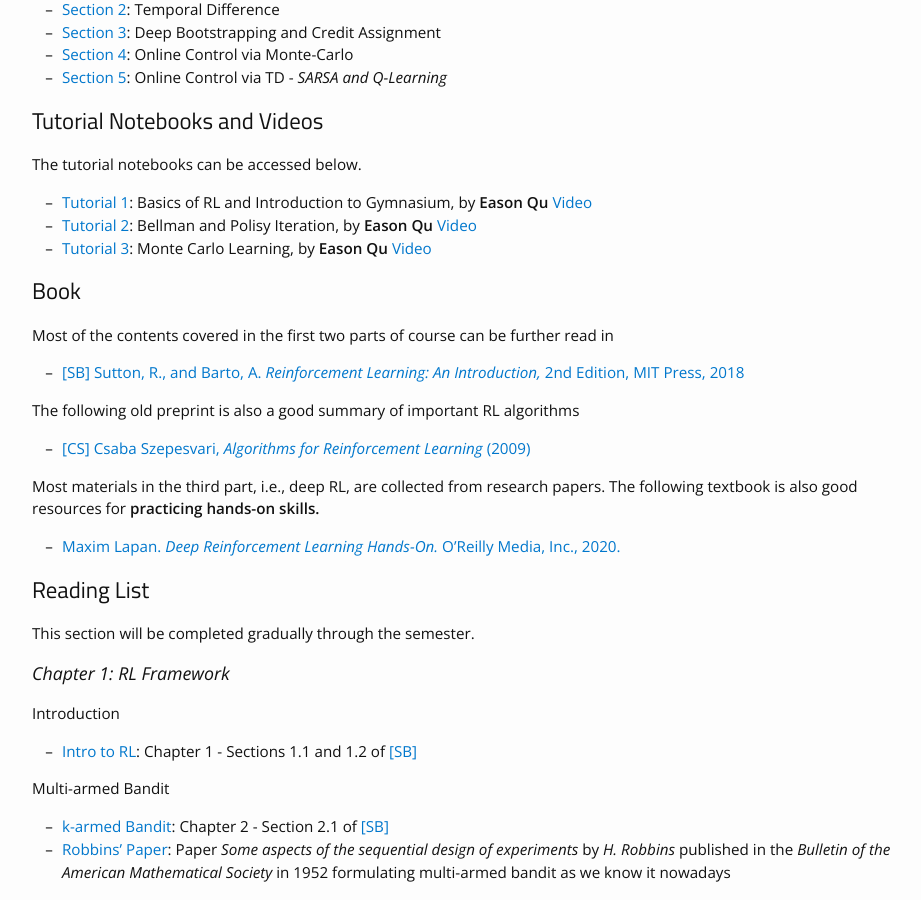
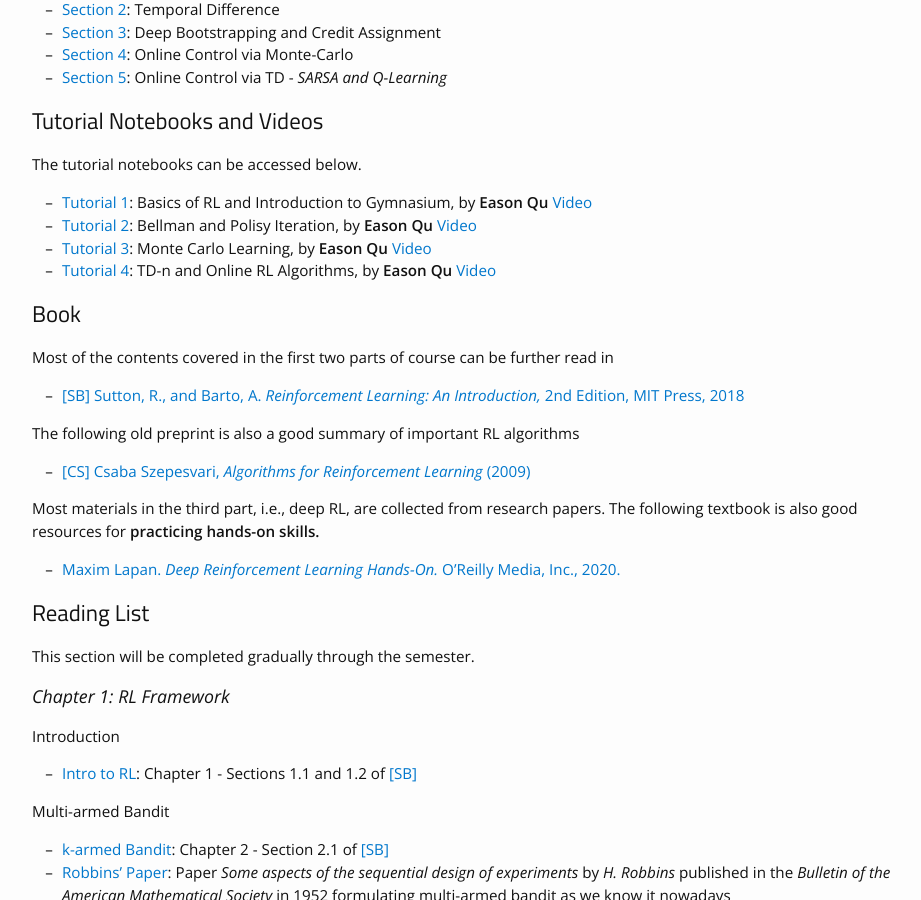
Before and after one commit to bereyhi-courses/rl-utoronto, a Jekyll site: the page built from materials.md, in a window 1280 px wide and 900 px high, scrolled down 822 px. Shown: the whole window, without its empty margins (163-1084 px from the left). Built offline with Jekyll 4.4.1, drawn with Linux system fonts in a browser that asks for light colours; nearby versions of some CDN libraries.

Commit message:
T4 uploaded

```diff
--- a/materials.md
+++ b/materials.md
@@ -56,6 +56,7 @@ The tutorial notebooks can be accessed below.
 * [Tutorial 1]({{site.baseurl}}/assets/Tutorials/Tutorial_1_RL.zip): Basics of RL and Introduction to Gymnasium, by __Eason Qu__ [Video](https://play.library.utoronto.ca/watch/e4a81fb3b85fe0e5845785522879e14d)
 * [Tutorial 2]({{site.baseurl}}/assets/Tutorials/Tutorial_2_RL.zip): Bellman and Polisy Iteration, by __Eason Qu__ [Video](https://play.library.utoronto.ca/watch/4aa2279d2512bc9e111a7aa9e8ae615e)
 * [Tutorial 3]({{site.baseurl}}/assets/Tutorials/Tutorial_3_RL.zip): Monte Carlo Learning, by __Eason Qu__ [Video](https://play.library.utoronto.ca/watch/1a74ade96092f68b3d913c8717d8e5dd)
+* [Tutorial 4]({{site.baseurl}}/assets/Tutorials/Tutorial_4_RL.zip): TD-n and Online RL Algorithms, by __Eason Qu__ [Video](https://play.library.utoronto.ca/watch/b63511c5f8aaa6573efe9a28a2da8271)
 
 ## Book
 
```
Also changed, not shown: 4 other files.
